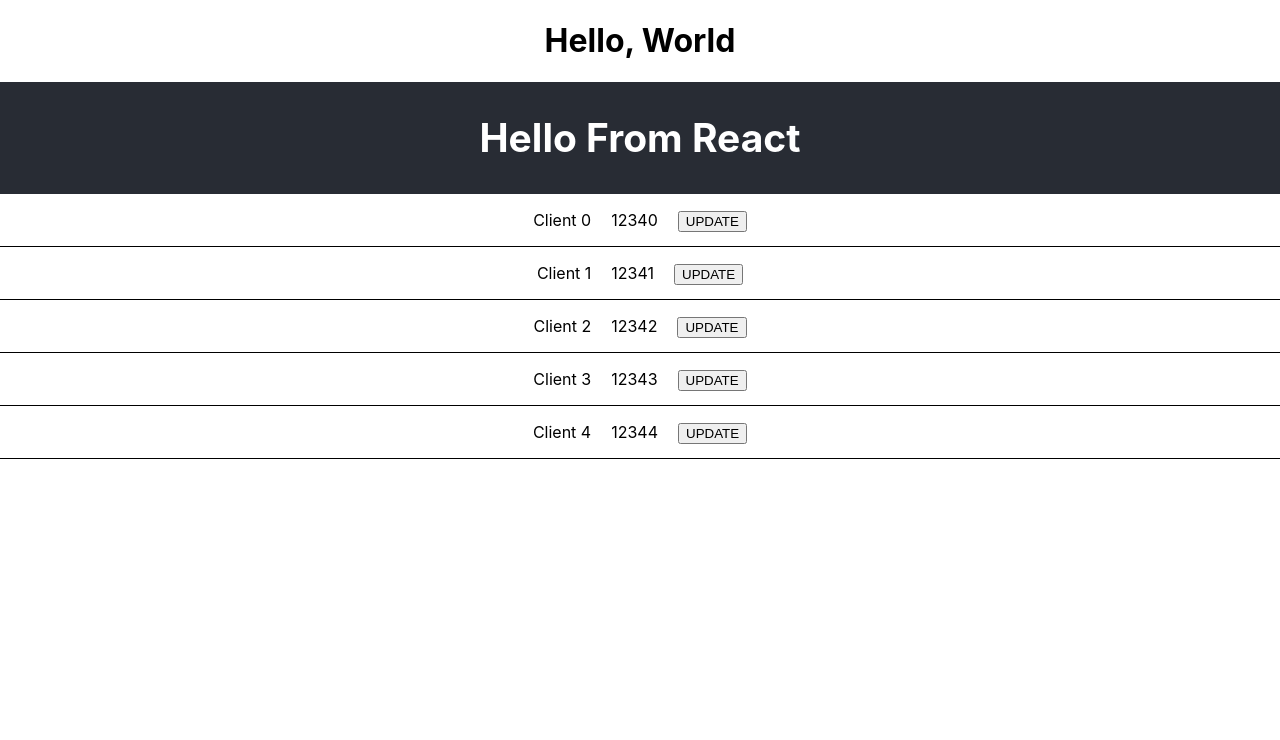
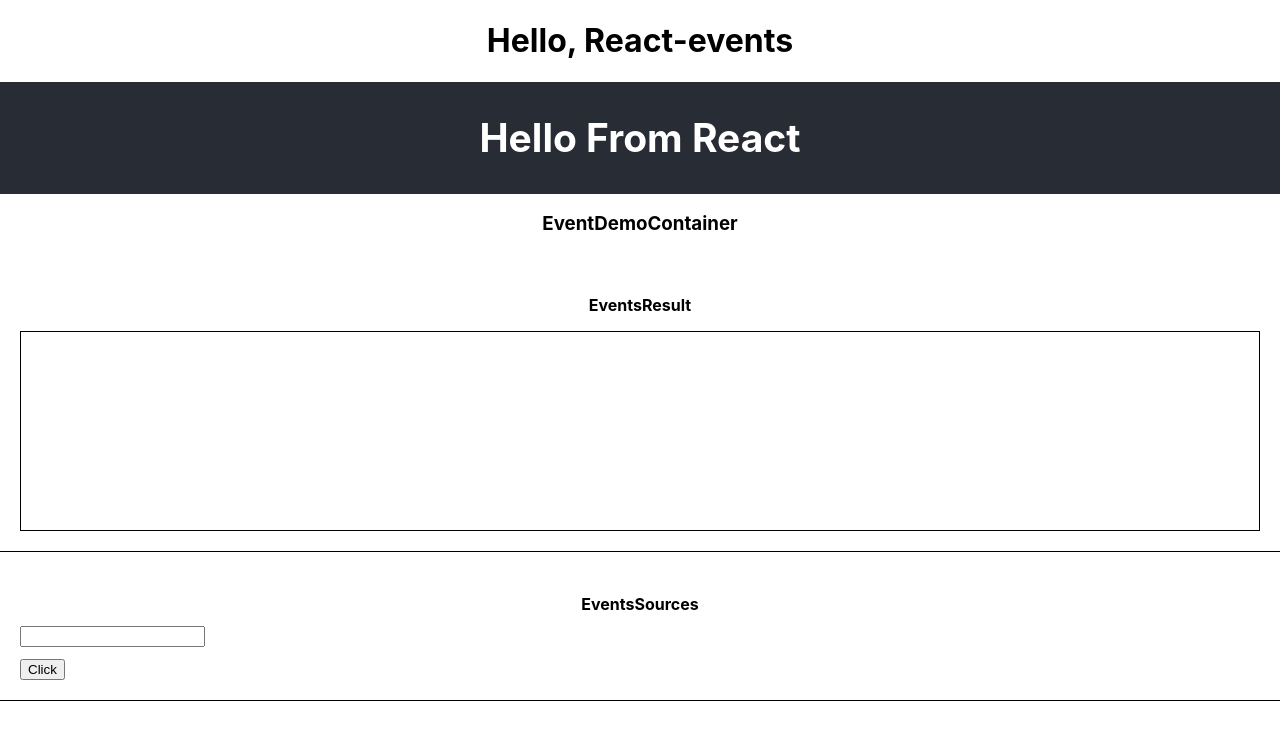
Before and after one commit to Jesovile/react-trainings, a React (Create React App) app: page / in a window 1280 px wide. Shown: the top 740 px of the page. Built offline with nearby package versions, Linux system fonts and the light colour scheme.

Commit message:
add react events example

```diff
--- a/public/index.html
+++ b/public/index.html
@@ -13,7 +13,7 @@
   </head>
   <body>
     <header>
-      <h1 style="text-align: center;">Hello, World</h1>
+      <h1 style="text-align: center;">Hello, React-events</h1>
     </header>
     <div id="root"></div>
   </body>
--- a/src/App.tsx
+++ b/src/App.tsx
@@ -1,6 +1,7 @@
 import React from 'react';
-import ClientList from "./components/ClientList/ClientList";
+// import ClientList from "./components/ClientList/ClientList";
 import './App.css';
+import EventDemoContainer from './components/EventDemoContainer/EventDemoContainer';
 
 /*Корневой компонент прилжения.
 Стартовая точка реактового виртуал-дома.
@@ -13,7 +14,8 @@ function App() {
         <h2>Hello From React</h2>
       </header>
       <main>
-        <ClientList/>
+        {/* <ClientList/> */}
+        <EventDemoContainer/>
       </main>
     </div>
   );
--- /dev/null
+++ b/src/components/EventDemoContainer/EventDemoContainer.tsx
@@ -0,0 +1,47 @@
+import React, { useState } from "react";
+import "./styles/EventDemoContainer.css";
+import EventsResult from "./EventsResult/EventsResult";
+import EventsSources from "./EventsSources/EventsSources";
+
+const EventDemoContainer: React.FC = () => {
+
+    const [events, setEvents] = useState<React.SyntheticEvent[]>([]);
+    const [text, setText] = useState<string>("");
+
+    const handleCommonEvents = (newEvent: React.SyntheticEvent) => {
+        if (newEvent) {
+            const newEvents = Object.assign([], events);
+            newEvents.push(newEvent);
+            setEvents(newEvents);
+        }
+    }
+
+    const handleTextChangeEvent = (newEvent: React.ChangeEvent<HTMLInputElement>) => {
+        if (newEvent) {
+            const text = newEvent.target.value;
+            setText(text);
+        }
+    }
+
+    return (
+        <section className="EventDemoContainer"
+            // эти обработчики будут срабатывать на всплывающих событиях
+            onClick={e => console.log(`CONTAINER onClick: ${e.target} : ${e.currentTarget}`)}
+            onChange={e => console.log(`CONTAINER onChange:  ${e.target} : ${e.currentTarget}`)}
+        >
+            <h3>EventDemoContainer</h3>
+            {/* элемент для отображения событий */}
+            <EventsResult
+                textValue={text}
+                events={events}
+            />
+            {/* Продьюсер событий. Содержит элементы, которые файрят события */}
+            <EventsSources
+                commonEventHandler={handleCommonEvents}
+                textChangeHandler={handleTextChangeEvent}
+            />
+        </section>
+    );
+};
+
+export default EventDemoContainer;
--- /dev/null
+++ b/src/components/EventDemoContainer/EventsResult/EventsResult.tsx
@@ -0,0 +1,27 @@
+import React from "react";
+import "./styles/EventsResult.css";
+
+interface EventsResultProps {
+    textValue?: string;
+    events: React.SyntheticEvent[];
+}
+
+/*Компонент, отображающий произошедшие события (данные из это parent-а) */
+const EventsResult: React.FC<EventsResultProps> = (props) => {
+    const {textValue, events} = props;
+    return (
+        <div className="EventsResult">
+            <h4>EventsResult</h4>
+            <p>{textValue}</p>
+            <div className="EventsResult-scrolledList">
+                {
+                    events.map((event, index) => (
+                        <p key={index}>{`${event.type}: ${event.target}`}</p>
+                    ))
+                }
+            </div>
+        </div>
+    );
+}
+
+export default EventsResult;
--- /dev/null
+++ b/src/components/EventDemoContainer/EventsResult/styles/EventsResult.css
@@ -0,0 +1,32 @@
+.EventsResult {
+    width: 100%;
+    padding: 20px;
+    border-bottom: 1px solid black;
+}
+
+.EventsResult > * {
+    display: block;
+}
+
+.EventsResult > *:not(:last-child) {
+    margin-bottom: 12px;
+}
+
+.EventsResult-scrolledList {
+    height: 200px;
+    overflow-y: scroll;
+    padding-bottom: 12px;
+    border: 1px solid black;
+    display: flex;
+    flex-direction: column;
+}
+
+.EventsResult-scrolledList > * {
+    margin: 0;
+    padding: 6px;
+    border-bottom: 1px solid lavenderblush;
+}
+
+.EventsResult-scrolledList > *:hover {
+    background-color: aliceblue;
+}
--- /dev/null
+++ b/src/components/EventDemoContainer/EventsSources/EventsSources.tsx
@@ -0,0 +1,47 @@
+import React from "react";
+import "./styles/EventsSources.css";
+
+interface EventsSourcesProps {
+    commonEventHandler: (e: React.SyntheticEvent) => void;
+    textChangeHandler: (e: React.ChangeEvent<HTMLInputElement>) => void;
+}
+
+/*Компонент, содержащий элементы, которые являются источниками событий*/
+const EventsSources: React.FC<EventsSourcesProps> = (props) => {
+    const {textChangeHandler, commonEventHandler} = props;
+    return (
+        <div className="EventsSources">
+            <h4>EventsSources</h4>
+            {/* текст-инпут продьюсит события change(изменение текста) focus(элемент взят в фокус) и blur(когда фокус с элемента уходит) */}
+            <input
+                type="text"
+                onChange={(e) => {
+                    textChangeHandler(e);
+                }}
+                // stopPropagation() останавливает всплытие событий
+                onClick={(e) => e.stopPropagation()}
+                onFocus={(e) => {
+                    // Реакт для перфоманса переиспользует объекты событий, поэтому многие поля (например type) в них null
+                    // persist() позволяет сохранить данные в Реактовом событии (это не DOM-событие)
+                    e.persist();
+                    commonEventHandler(e);
+                }}
+                onBlur={(e) => {
+                    e.persist();
+                    commonEventHandler(e);
+                }}
+            />
+            {/* кнопка в нашем примере продьюсит событие click. Оно всплывает и вызовет еще и обработчик в контейнере */}
+            <button
+                onClick={(e: React.MouseEvent<Element, MouseEvent>) => {
+                    e.persist();
+                    commonEventHandler(e);
+                }}
+            >
+                Click
+            </button>
+        </div>
+    );
+};
+
+export default EventsSources;
--- /dev/null
+++ b/src/components/EventDemoContainer/EventsSources/styles/EventsSources.css
@@ -0,0 +1,13 @@
+.EventsSources {
+    width: 100%;
+    padding: 20px;
+    border-bottom: 1px solid black;
+}
+
+.EventsSources > * {
+    display: block;
+}
+
+.EventsSources > *:not(:last-child) {
+    margin-bottom: 12px;
+}
--- /dev/null
+++ b/src/components/EventDemoContainer/styles/EventDemoContainer.css
@@ -0,0 +1,3 @@
+.EventDemoContainer {
+    width: 100%;
+}
--- a/src/index.css
+++ b/src/index.css
@@ -11,3 +11,7 @@ code {
   font-family: source-code-pro, Menlo, Monaco, Consolas, 'Courier New',
     monospace;
 }
+
+*, ::before, ::after {
+  box-sizing: border-box;
+}
```
